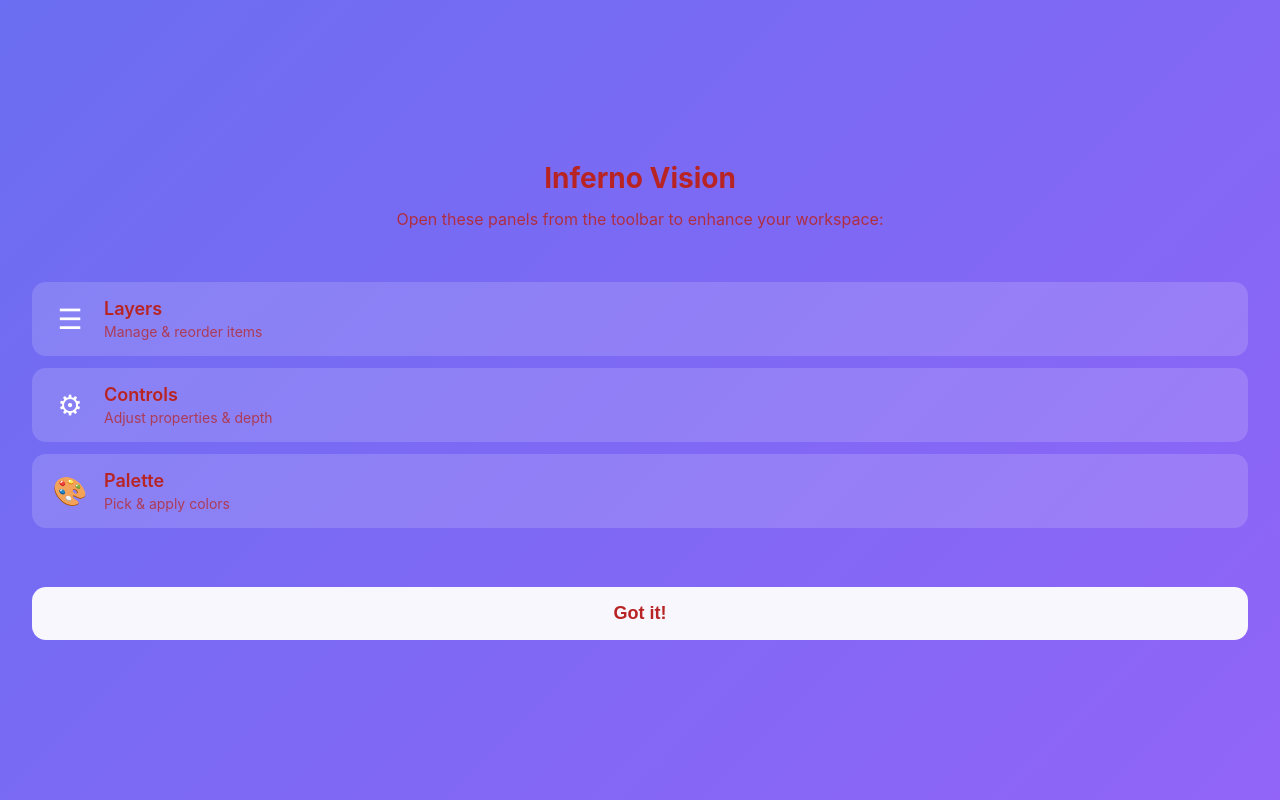
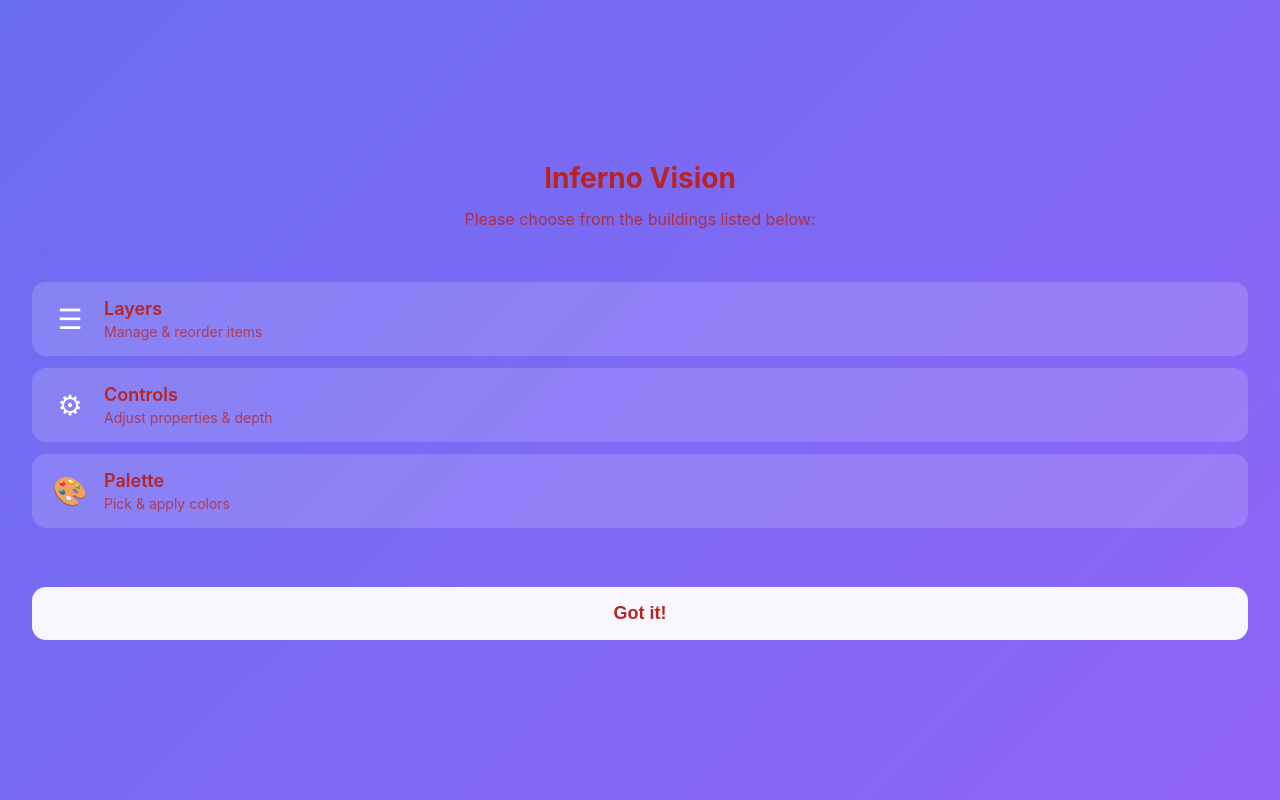
Before and after one commit to bt-scu/InfernoVisions, a React (Vite) app in the folder webspatial-floorplans/: page / in a window 1280 px wide. Built offline with nearby package versions, Linux system fonts and the light colour scheme.

Commit message:
Update WelcomeScene.tsx

```diff
--- a/webspatial-floorplans/src/xr/scenes/WelcomeScene.tsx
+++ b/webspatial-floorplans/src/xr/scenes/WelcomeScene.tsx
@@ -12,7 +12,7 @@ export function WelcomeScene() {
   return (
     <div className="welcome-scene">
       <h2 className="welcome-title">Inferno Vision</h2>
-      <p className="welcome-subtitle">Open these panels from the toolbar to enhance your workspace:</p>
+      <p className="welcome-subtitle">Please choose from the buildings listed below:</p>
 
       <div className="welcome-panels">
         <div className="welcome-panel-item">
```
